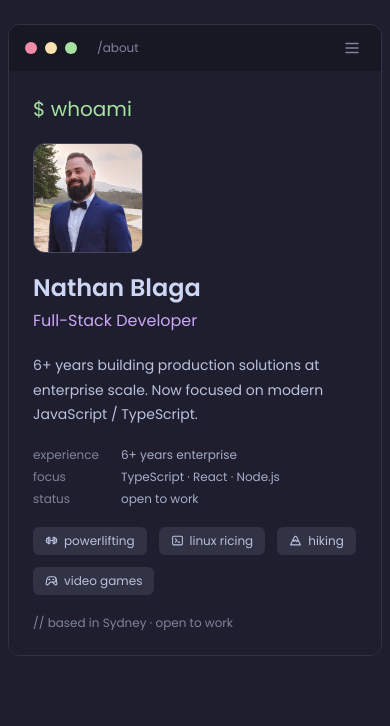
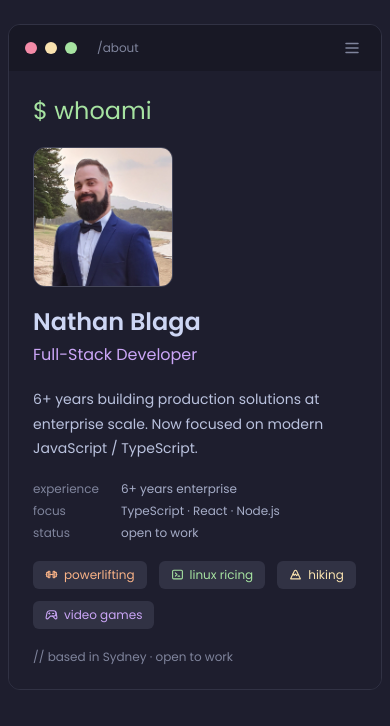
Before and after one commit to NJBLAGA/Portfolio-V3, a React (Vite) app: page /about in a window 390 px wide. Shown: the top 726 px of the page. Built offline with nearby package versions, Linux system fonts and the light colour scheme.

Commit message:
tweak: larger whoami on desktop, bigger mobile photo, coloured hobby pills

```diff
--- a/src/pages/About.tsx
+++ b/src/pages/About.tsx
@@ -1,18 +1,6 @@
 /**
  * About page — path /about
  * Prompt: $ whoami
- *
- * Layout (desktop):
- *   - Headshot + name/role row, photo left, text top-aligned
- *   - Bio paragraph
- *   - Info grid (experience, focus, status)
- *   - Hobbies row
- *   - // comment line
- *
- * Sizing:
- *   - $ whoami: text-sm → md:text-[28px]
- *   - Photo: clamp(72px, 12vw, 160px)
- *   - Name: clamp(1.1rem, 2.2vw, 1.6rem)
  */
 
 import {
@@ -23,10 +11,10 @@ import {
 } from '@tabler/icons-react'
 
 const HOBBIES = [
-  { icon: IconBarbell,       label: 'powerlifting'  },
-  { icon: IconTerminal2,     label: 'linux ricing'  },
-  { icon: IconMountain,      label: 'hiking'        },
-  { icon: IconDeviceGamepad2, label: 'video games'  },
+  { icon: IconBarbell,        label: 'powerlifting', color: 'var(--mocha-peach)'  },
+  { icon: IconTerminal2,      label: 'linux ricing', color: 'var(--mocha-green)'  },
+  { icon: IconMountain,       label: 'hiking',       color: 'var(--mocha-yellow)' },
+  { icon: IconDeviceGamepad2, label: 'video games',  color: 'var(--mocha-mauve)'  },
 ]
 
 const INFO = [
@@ -39,9 +27,9 @@ export default function About() {
   return (
     <section aria-label="About Nathan Blaga">
 
-      {/* $ whoami */}
+      {/* $ whoami — large on both mobile and desktop */}
       <p
-        className="text-xl md:text-[52px] mb-5 md:mb-7 font-normal"
+        className="text-2xl md:text-[64px] mb-5 md:mb-7 font-normal"
         style={{ color: 'var(--mocha-green)' }}
       >
         $ whoami
@@ -50,12 +38,12 @@ export default function About() {
       {/* Photo + name/role — top-aligned on desktop */}
       <div className="flex flex-col md:flex-row md:items-start gap-5 md:gap-7 mb-5 md:mb-6">
 
-        {/* Headshot */}
+        {/* Headshot — bigger on mobile too */}
         <div
           className="shrink-0 rounded-xl border overflow-hidden self-start"
           style={{
-            width:       'clamp(110px, 16vw, 220px)',
-            height:      'clamp(110px, 16vw, 220px)',
+            width:       'clamp(140px, 16vw, 220px)',
+            height:      'clamp(140px, 16vw, 220px)',
             borderColor: 'var(--mocha-surface1)',
           }}
         >
@@ -118,15 +106,15 @@ export default function About() {
         ))}
       </div>
 
-      {/* Hobbies */}
+      {/* Hobbies — each with its own accent colour */}
       <div className="flex flex-wrap gap-3 mb-5">
-        {HOBBIES.map(({ icon: Icon, label }) => (
+        {HOBBIES.map(({ icon: Icon, label, color }) => (
           <div
             key={label}
             className="flex items-center gap-1.5 px-3 py-1.5 rounded-[6px] text-xs"
             style={{
               background: 'var(--mocha-surface0)',
-              color:      'var(--mocha-subtext1)',
+              color,
             }}
           >
             <Icon size={13} aria-hidden="true" />
```
